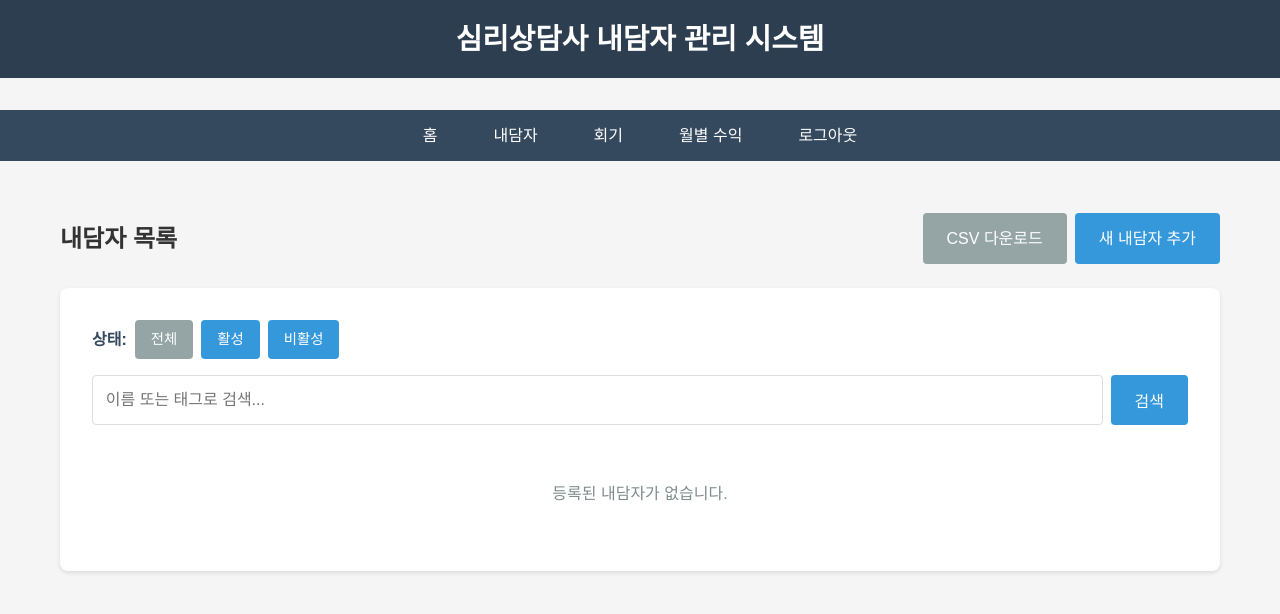
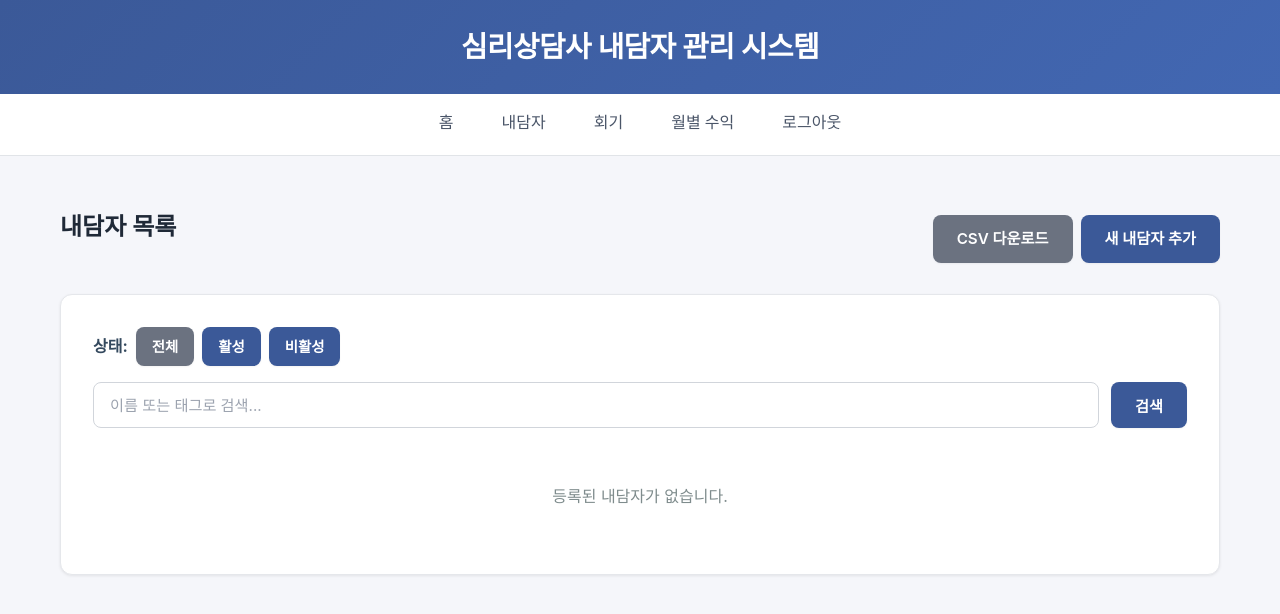
Before and after one commit to doula-loggia/counselor-crm, a Flask app: page /clients in a window 1280 px wide. Shown: the top 614 px of the page. Run offline with Flask 3, Linux system fonts and the light colour scheme; the visitor is signed in with stand-in values (Sample User, id 1).

Commit message:
Update the website's visual design and styling for a modern look
Modify CSS in templates/base.html to implement a new color scheme, typography, and layout for improved user interface aesthetics.

Replit-Commit-Author: Agent
Replit-Commit-Session-Id: e2148a4e-e460-4bb5-917e-8be908974657
Replit-Commit-Checkpoint-Type: intermediate_checkpoint
Replit-Commit-Screenshot-Url: https://storage.googleapis.com/screenshot-production-us-central1/467df433-729d-43b1-8fdb-397cccec267f/e2148a4e-e460-4bb5-917e-8be908974657/lYC17m1

```diff
--- a/templates/base.html
+++ b/templates/base.html
@@ -12,10 +12,10 @@
         }
 
         body {
-            font-family: 'Malgun Gothic', '맑은 고딕', sans-serif;
+            font-family: -apple-system, BlinkMacSystemFont, 'Segoe UI', 'Malgun Gothic', '맑은 고딕', sans-serif;
             line-height: 1.6;
-            background-color: #f5f5f5;
-            color: #333;
+            background-color: #f5f6fa;
+            color: #2c3e50;
         }
 
         .container {
@@ -25,21 +25,25 @@
         }
 
         header {
-            background-color: #2c3e50;
+            background: linear-gradient(135deg, #3b5998 0%, #4267b2 100%);
             color: white;
-            padding: 1rem 0;
-            margin-bottom: 2rem;
+            padding: 1.5rem 0;
+            margin-bottom: 0;
+            box-shadow: 0 2px 8px rgba(59, 89, 152, 0.15);
         }
 
         header h1 {
             text-align: center;
             font-size: 1.8rem;
+            font-weight: 600;
+            letter-spacing: -0.5px;
         }
 
         nav {
-            background-color: #34495e;
-            padding: 0.8rem;
+            background-color: white;
+            padding: 0;
             margin-bottom: 2rem;
+            border-bottom: 1px solid #e1e4e8;
         }
 
         nav ul {
@@ -47,44 +51,59 @@
             display: flex;
             justify-content: center;
             flex-wrap: wrap;
-            gap: 1.5rem;
+            gap: 0;
+            max-width: 1200px;
+            margin: 0 auto;
         }
 
         nav a {
-            color: white;
+            color: #4a5568;
             text-decoration: none;
-            padding: 0.5rem 1rem;
-            border-radius: 4px;
-            transition: background-color 0.3s;
+            padding: 1rem 1.5rem;
+            display: block;
+            border-bottom: 3px solid transparent;
+            transition: all 0.3s;
+            font-weight: 500;
         }
 
         nav a:hover {
-            background-color: #2c3e50;
+            color: #3b5998;
+            background-color: #f7fafc;
+            border-bottom-color: #3b5998;
         }
 
         .alert {
-            padding: 1rem;
-            margin-bottom: 1rem;
-            border-radius: 4px;
+            padding: 1rem 1.5rem;
+            margin-bottom: 1.5rem;
+            border-radius: 8px;
+            border-left: 4px solid;
         }
 
         .alert-success {
-            background-color: #d4edda;
-            color: #155724;
-            border: 1px solid #c3e6cb;
+            background-color: #f0fdf4;
+            color: #166534;
+            border-left-color: #22c55e;
         }
 
         .alert-error {
-            background-color: #f8d7da;
-            color: #721c24;
-            border: 1px solid #f5c6cb;
+            background-color: #fef2f2;
+            color: #991b1b;
+            border-left-color: #ef4444;
         }
 
         .card {
             background: white;
             padding: 2rem;
-            border-radius: 8px;
-            box-shadow: 0 2px 4px rgba(0,0,0,0.1);
+            border-radius: 12px;
+            box-shadow: 0 1px 3px rgba(0, 0, 0, 0.08);
+            border: 1px solid #e5e7eb;
+        }
+
+        .card h3 {
+            color: #3b5998;
+            margin-bottom: 1.5rem;
+            font-size: 1.2rem;
+            font-weight: 600;
         }
 
         .form-group {
@@ -93,17 +112,31 @@
 
         label {
             display: block;
-            margin-bottom: 0.5rem;
-            font-weight: bold;
+            margin-bottom: 0.6rem;
+            font-weight: 600;
+            color: #374151;
+            font-size: 0.95rem;
         }
 
         input, select, textarea {
             width: 100%;
-            padding: 0.8rem;
-            border: 1px solid #ddd;
-            border-radius: 4px;
-            font-size: 1rem;
+            padding: 0.75rem 1rem;
+            border: 1px solid #d1d5db;
+            border-radius: 8px;
+            font-size: 0.95rem;
             font-family: inherit;
+            transition: border-color 0.2s, box-shadow 0.2s;
+            background-color: #fff;
+        }
+
+        input:focus, select:focus, textarea:focus {
+            outline: none;
+            border-color: #3b5998;
+            box-shadow: 0 0 0 3px rgba(59, 89, 152, 0.1);
+        }
+
+        input::placeholder, textarea::placeholder {
+            color: #9ca3af;
         }
 
         textarea {
@@ -112,28 +145,33 @@
         }
 
         button, .btn {
-            background-color: #3498db;
+            background-color: #3b5998;
             color: white;
-            padding: 0.8rem 1.5rem;
+            padding: 0.75rem 1.5rem;
             border: none;
-            border-radius: 4px;
+            border-radius: 8px;
             cursor: pointer;
-            font-size: 1rem;
+            font-size: 0.95rem;
+            font-weight: 600;
             text-decoration: none;
             display: inline-block;
-            transition: background-color 0.3s;
+            transition: all 0.2s;
+            box-shadow: 0 1px 2px rgba(0, 0, 0, 0.05);
         }
 
         button:hover, .btn:hover {
-            background-color: #2980b9;
+            background-color: #2d4373;
+            box-shadow: 0 2px 4px rgba(0, 0, 0, 0.1);
+            transform: translateY(-1px);
         }
 
         .btn-secondary {
-            background-color: #95a5a6;
+            background-color: #6b7280;
+            color: white;
         }
 
         .btn-secondary:hover {
-            background-color: #7f8c8d;
+            background-color: #4b5563;
         }
 
         table {
@@ -143,24 +181,28 @@
         }
 
         th, td {
-            padding: 0.8rem;
+            padding: 1rem;
             text-align: left;
-            border-bottom: 1px solid #ddd;
+            border-bottom: 1px solid #e5e7eb;
         }
 
         th {
-            background-color: #34495e;
-            color: white;
+            background-color: #f9fafb;
+            color: #374151;
+            font-weight: 600;
+            font-size: 0.9rem;
+            text-transform: uppercase;
+            letter-spacing: 0.5px;
         }
 
         tr:hover {
-            background-color: #f5f5f5;
+            background-color: #f9fafb;
         }
 
         .search-box {
             margin-bottom: 1.5rem;
             display: flex;
-            gap: 0.5rem;
+            gap: 0.75rem;
         }
 
         .search-box input {
@@ -169,29 +211,39 @@
 
         .stats {
             display: grid;
-            grid-template-columns: repeat(auto-fit, minmax(200px, 1fr));
+            grid-template-columns: repeat(auto-fit, minmax(220px, 1fr));
             gap: 1.5rem;
             margin-bottom: 2rem;
         }
 
         .stat-card {
             background: white;
-            padding: 1.5rem;
-            border-radius: 8px;
-            box-shadow: 0 2px 4px rgba(0,0,0,0.1);
+            padding: 1.75rem;
+            border-radius: 12px;
+            box-shadow: 0 1px 3px rgba(0, 0, 0, 0.08);
+            border: 1px solid #e5e7eb;
             text-align: center;
         }
 
         .stat-card h3 {
-            color: #7f8c8d;
+            color: #6b7280;
             font-size: 0.9rem;
-            margin-bottom: 0.5rem;
+            margin-bottom: 0.75rem;
+            font-weight: 500;
+            text-transform: uppercase;
+            letter-spacing: 0.5px;
         }
 
         .stat-card .number {
             font-size: 2.5rem;
-            color: #2c3e50;
-            font-weight: bold;
+            color: #3b5998;
+            font-weight: 700;
+        }
+
+        h2 {
+            color: #1f2937;
+            font-weight: 600;
+            margin-bottom: 1.5rem;
         }
     </style>
 </head>
```
Also changed, not shown: attached_assets/스크린샷 2025-10-16 오후 8.21.09_1760655135600.png (added).
